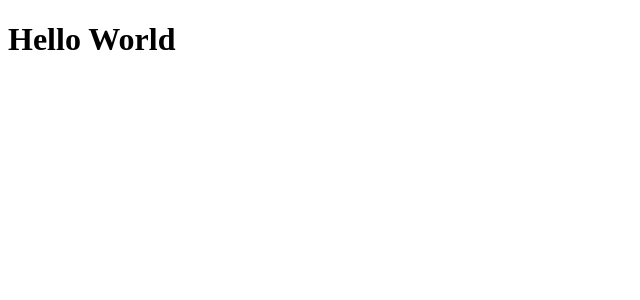
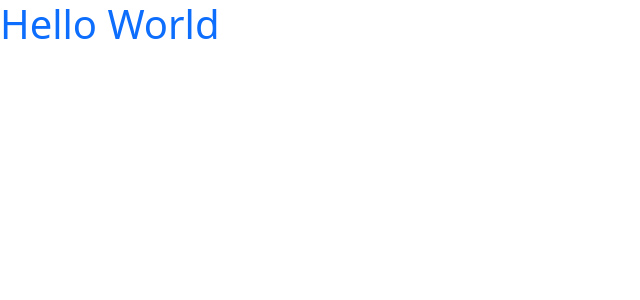
Before and after one commit to srseen/portfolio-react-bootstrap, a React (Vite) app: page / in a window 1280 px wide. Shown: the top 300 px of the page, without its empty margins (0-640 px from the left). Built offline with nearby package versions, Linux system fonts and the light colour scheme.

Commit message:
import bootstrap in React

```diff
--- a/src/App.jsx
+++ b/src/App.jsx
@@ -1,7 +1,7 @@
 function App() {
   return (
     <>
-      <h1>Hello World</h1>
+      <h1 className="text-primary">Hello World</h1>
     </>
   );
 }
--- a/src/index.css
+++ b/src/index.css
@@ -0,0 +1 @@
+@import "bootstrap/dist/css/bootstrap.min.css";
```
Also changed, not shown: package.json (+15 -12 lines), 1 other file (tests, documents, lock files or other folders).
